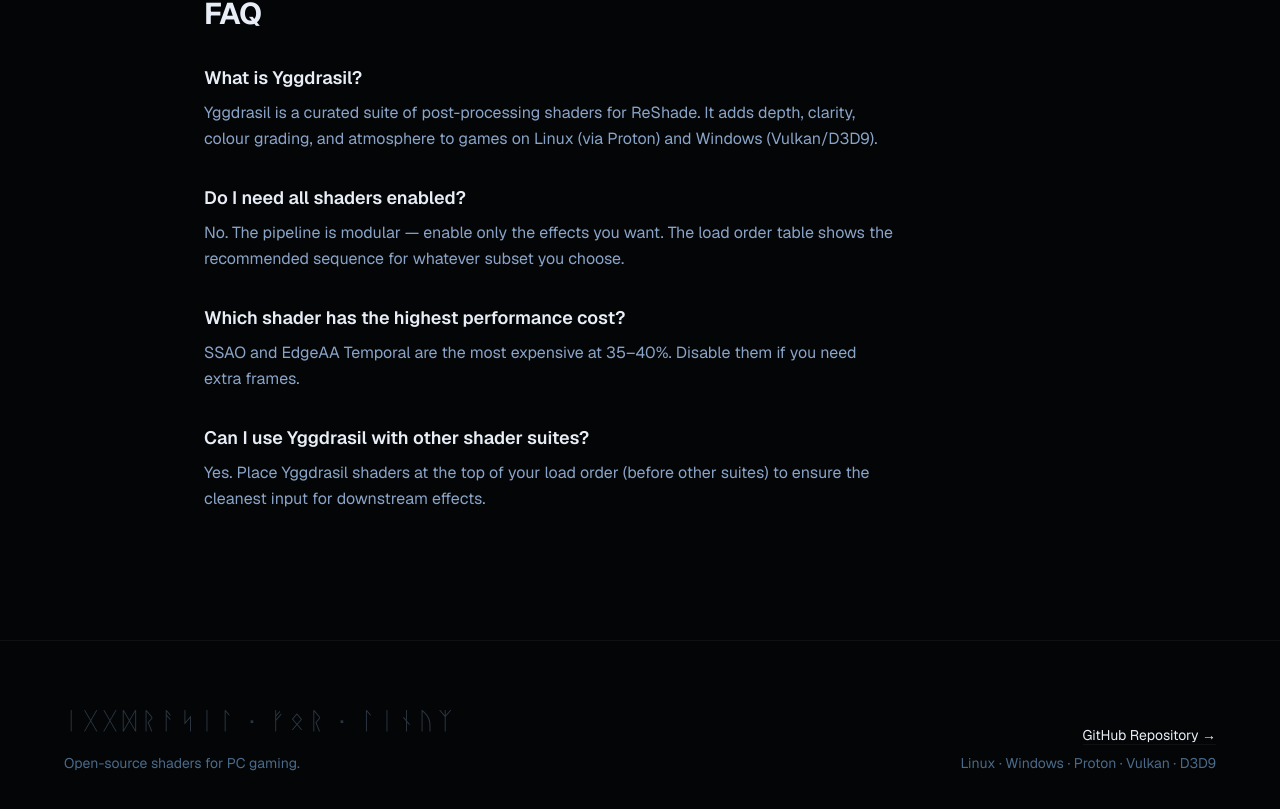
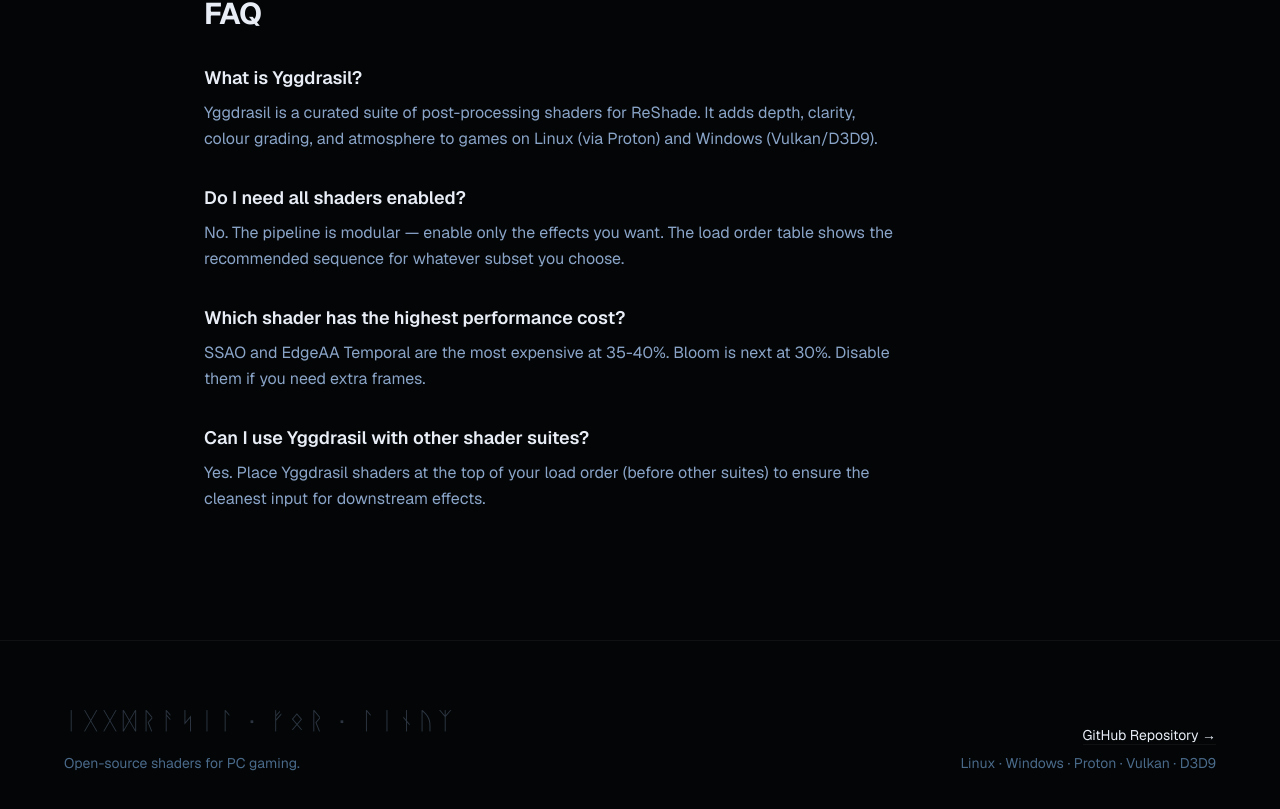
Before and after one commit to fernbacher/Yggdrasil.fx, a Next.js app in the folder website/: page /docs in a window 1280 px wide. Shown: the part 6262-7071 px from the top of the page. Built offline with nearby package versions, Linux system fonts and the light colour scheme.

Commit message:
Update FAQ about shader performance cost

```diff
--- a/website/src/app/docs/page.tsx
+++ b/website/src/app/docs/page.tsx
@@ -126,7 +126,7 @@
             <div className="space-y-8">
               <Faq q="What is Yggdrasil?" a="Yggdrasil is a curated suite of post-processing shaders for ReShade. It adds depth, clarity, colour grading, and atmosphere to games on Linux (via Proton) and Windows (Vulkan/D3D9)." />
               <Faq q="Do I need all shaders enabled?" a="No. The pipeline is modular — enable only the effects you want. The load order table shows the recommended sequence for whatever subset you choose." />
-              <Faq q="Which shader has the highest performance cost?" a="SSAO and EdgeAA Temporal are the most expensive at 35–40%. Disable them if you need extra frames." />
+              <Faq q="Which shader has the highest performance cost?" a="SSAO and EdgeAA Temporal are the most expensive at 35-40%. Bloom is next at 30%. Disable them if you need extra frames." />
               <Faq q="Can I use Yggdrasil with other shader suites?" a="Yes. Place Yggdrasil shaders at the top of your load order (before other suites) to ensure the cleanest input for downstream effects." />
             </div>
           </section>
```
